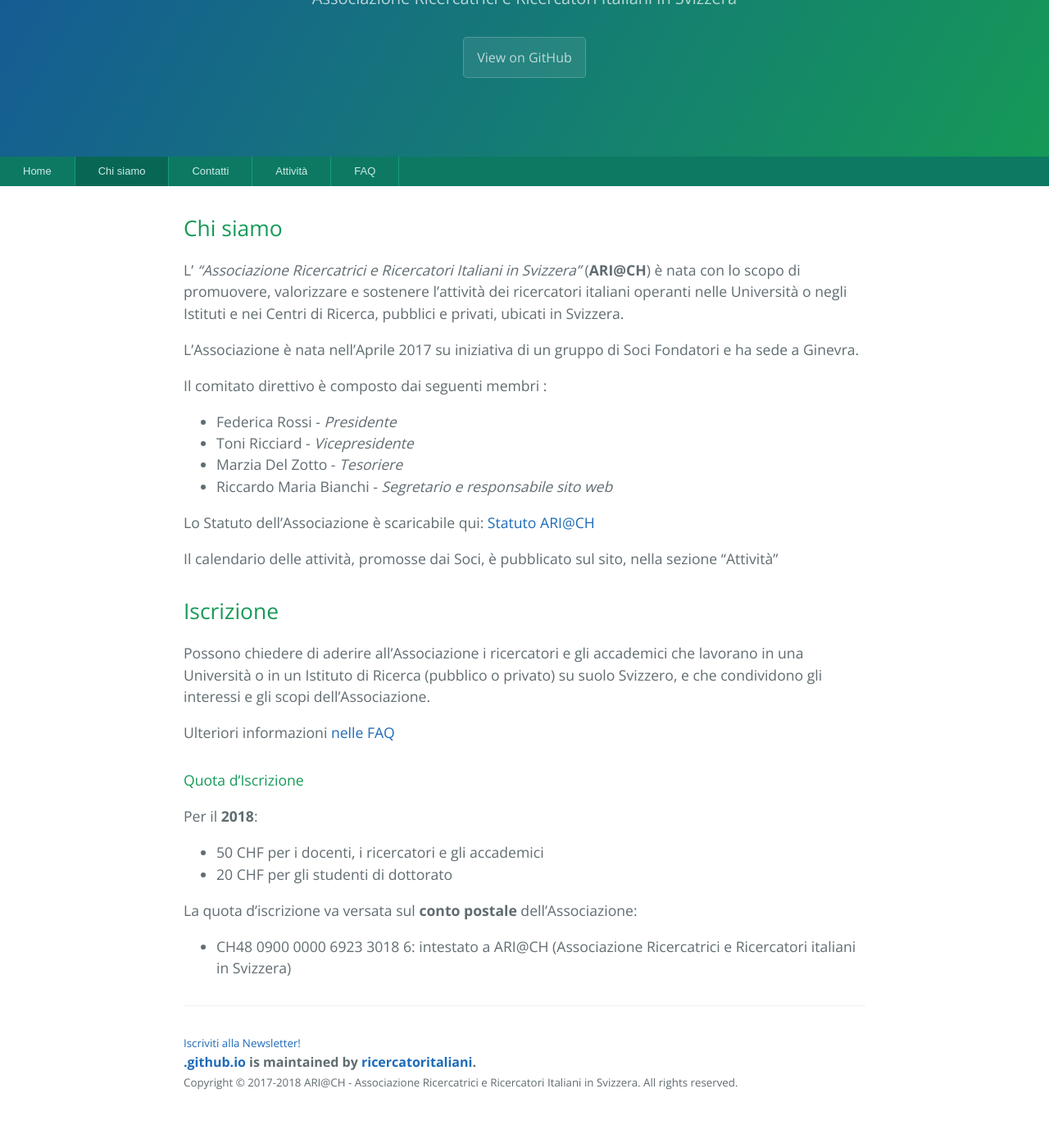
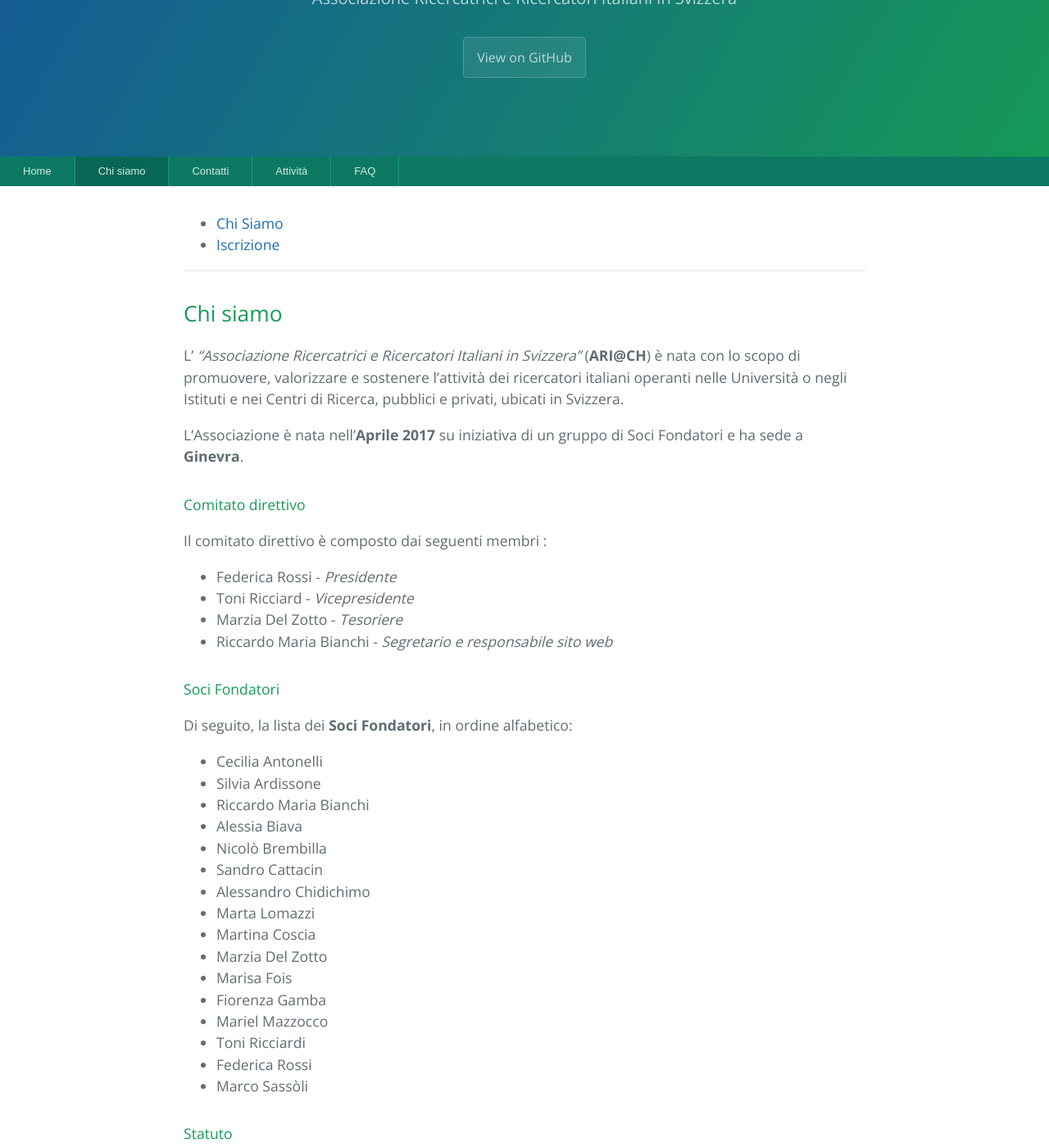
Before and after one commit to ricercatoritaliani/.github.io, a Jekyll site: the page built from pages/about/index.md, in a window 1280 px wide and 1400 px high, scrolled down 192 px. Shown: the whole window at 82% size. Built offline with Jekyll 4.4.1, drawn with Linux system fonts in a browser that asks for light colours; comment, search, counter and statistics services are not loaded; before the commit the page ends 1555 px from its top, so only the background shows below that; some of the changed text lies outside the part shown.

Commit message:
aggiunta lista soci fondatori

```diff
--- a/pages/about/index.md
+++ b/pages/about/index.md
@@ -1,13 +1,20 @@
 ---
 title: ARI@CH - Chi siamo
 layout: page
+---
+
+- [Chi Siamo](#chi-siamo)
+- [Iscrizione](#iscrizione)
+
 ---
 
 # Chi siamo
 
 L' _"Associazione Ricercatrici e Ricercatori Italiani in Svizzera"_ (**ARI@CH**) è nata con lo scopo di promuovere, valorizzare e sostenere l’attività dei ricercatori italiani operanti nelle Università o negli Istituti e nei Centri di Ricerca, pubblici e privati, ubicati in Svizzera.
 
-L’Associazione è nata nell’Aprile 2017 su iniziativa di un gruppo di Soci Fondatori e ha sede a Ginevra.
+L’Associazione è nata nell’**Aprile 2017** su iniziativa di un gruppo di Soci Fondatori e ha sede a **Ginevra**.
+
+#### Comitato direttivo
 
 Il comitato direttivo è composto dai seguenti membri :
 
@@ -16,16 +23,41 @@ Il comitato direttivo è composto dai seguenti membri :
 - Marzia Del Zotto - _Tesoriere_
 - Riccardo Maria Bianchi - _Segretario e responsabile sito web_
 
+#### Soci Fondatori
+
+Di seguito, la lista dei **Soci Fondatori**, in ordine alfabetico:
+
+- Cecilia Antonelli
+- Silvia Ardissone
+- Riccardo Maria Bianchi
+- Alessia Biava
+- Nicolò Brembilla
+- Sandro Cattacin
+- Alessandro Chidichimo
+- Marta Lomazzi
+- Martina Coscia
+- Marzia Del Zotto
+- Marisa Fois
+- Fiorenza Gamba
+- Mariel Mazzocco
+- Toni Ricciardi
+- Federica Rossi
+- Marco Sassòli
+
+
+#### Statuto
+
 Lo Statuto dell’Associazione è scaricabile qui: [Statuto ARI@CH]({{ site.url }}/downloads/documents/Statuto-ARI.pdf)
 
+#### Calendario
 
-Il calendario delle attività, promosse dai Soci, è pubblicato sul sito, nella sezione “Attività”
+Il calendario delle attività, promosse dai Soci, è pubblicato sul sito, [nella sezione "Attività"]({{ site.url }}/pages/activities/)
 
 # Iscrizione
 
 Possono chiedere di aderire all’Associazione i ricercatori e gli accademici che lavorano in una Università o in un Istituto di Ricerca (pubblico o privato) su suolo Svizzero, e che condividono gli interessi e gli scopi dell’Associazione.
 
-Ulteriori informazioni [nelle FAQ](/pages/faq/#chi-puo-iscriversi-all-associazione)
+Ulteriori informazioni [nella sezione "FAQ"](/pages/faq/#chi-puo-iscriversi-all-associazione)
 
 #### Quota d'Iscrizione
 
```
